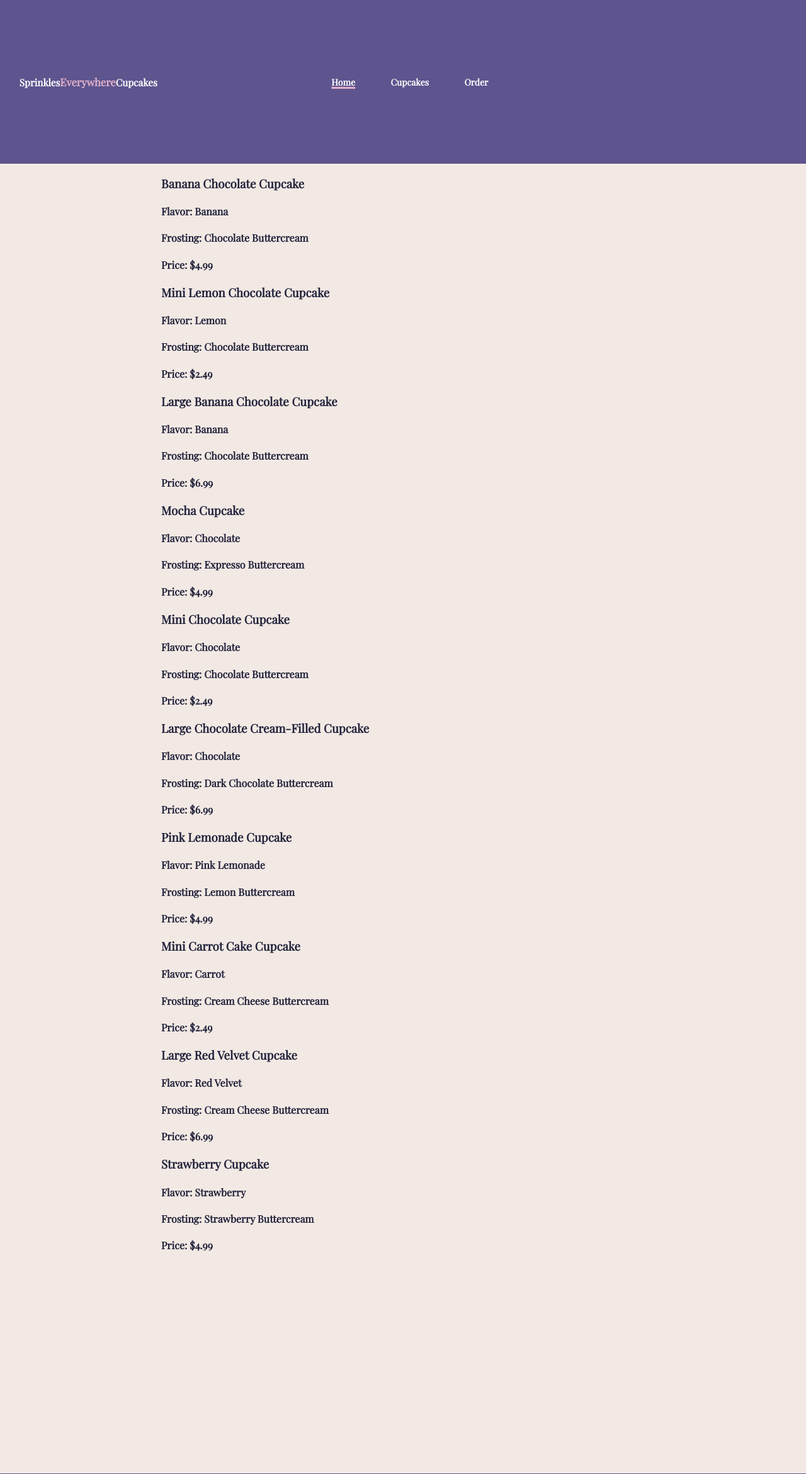
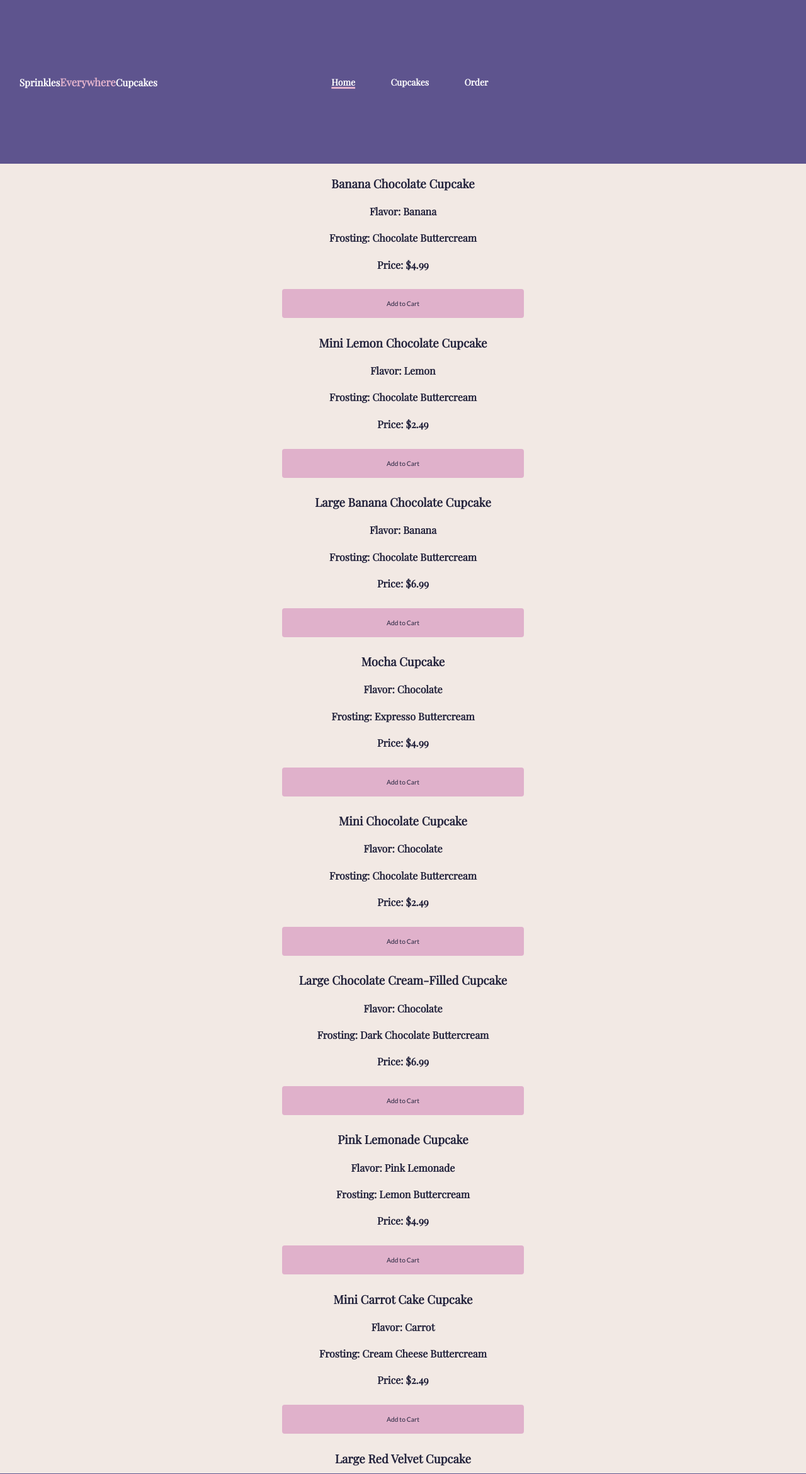
Before and after one commit to nydiamedina/py-proj-2, a Flask app: page / in a window 1280 px wide. Shown: the top 2341 px of the page at 63% size. Run offline with Flask 2, Linux system fonts and the light colour scheme.

Commit message:
Add 'Add to Cart functionality'

```diff
--- a/starter/cupcakes.py
+++ b/starter/cupcakes.py
@@ -113,6 +113,28 @@ def get_cupcakes(file):
         return reader
 
 
+def find_cupcake(file, name):
+    for cupcake in get_cupcakes(file):
+        if cupcake["name"] == name:
+            return cupcake
+    return None
+
+
+def add_cupcake_dictionary(file, cupcake):
+    with open(file, "a", newline="\n") as csvfile:
+        fieldnames = [
+            "size",
+            "name",
+            "price",
+            "flavor",
+            "frosting",
+            "sprinkles",
+            "filling",
+        ]
+        writer = csv.DictWriter(csvfile, fieldnames=fieldnames)
+        writer.writerow(cupcake)
+
+
 def add_cupcake(file, cupcake):
     with open(file, "a", newline="\n") as csvfile:
         fieldnames = [
--- a/starter/orders.csv
+++ b/starter/orders.csv
@@ -1 +1,3 @@
-size,name,price,flavor,frosting,sprinkles,filling
+size,name,price,flavor,frosting,sprinkles,fillingregular,Banana Chocolate Cupcake,4.99,Banana,Chocolate Buttercream,"['Banana', 'Chocolate Marshmallow', 'Mocha', 'Strawberry']",Melted Chocolate
+regular,Banana Chocolate Cupcake,4.99,Banana,Chocolate Buttercream,"['Banana', 'Chocolate Marshmallow', 'Mocha', 'Strawberry']",Melted Chocolate
+mini,Mini Lemon Chocolate Cupcake,2.49,Lemon,Chocolate Buttercream,"['Lemon', 'Orange', 'Lime']",
--- a/starter/server.py
+++ b/starter/server.py
@@ -1,17 +1,17 @@
-from flask import Flask, render_template
-from cupcakes import get_cupcakes
+from flask import Flask, render_template, url_for, redirect
+from cupcakes import get_cupcakes, find_cupcake, add_cupcake_dictionary
 
 app = Flask(__name__)
 
 
 @app.route("/")
 def home():
-    return render_template("index.html", cupcakes = get_cupcakes("cupcakes.csv"))
+    return render_template("index.html", cupcakes=get_cupcakes("cupcakes.csv"))
 
 
 @app.route("/cupcakes")
 def all_cupcakes():
-    return render_template("cupcakes.html", cupcakes = get_cupcakes("cupcakes.csv"))
+    return render_template("cupcakes.html", cupcakes=get_cupcakes("cupcakes.csv"))
 
 
 @app.route("/cupcake-individual")
@@ -24,6 +24,17 @@ def order():
     return render_template("order.html")
 
 
+@app.route("/add-cupcake/<name>")
+def add_cupcake(name):
+    cupcake = find_cupcake("cupcakes.csv", name)
+
+    if cupcake:
+        add_cupcake_dictionary("orders.csv", cupcake)
+        return redirect(url_for("home"))
+    else:
+        return "Sorry cupcake not found."
+
+
 if __name__ == "__main__":
     app.env = "development"
     app.run(debug=True, port=8000, host="localhost")
--- a/starter/static/styles.css
+++ b/starter/static/styles.css
@@ -78,6 +78,23 @@ body {
 #cupcakes-container {
   overflow:scroll;
   overflow-x:hidden;
+  text-align: center;
+}
+
+.btn.btn-primary {
+  width: 50%;
+  margin: 1%;
+  background-color: #e0b1cb;
+  border: 2px solid #e0b1cb;
+  border-radius: 4px;
+  padding: 15px 32px;
+  text-align: center;
+  text-decoration: none;
+  display: inline-block;
+  color: #22223B;
+  font-size: 0.8vw;
+  font-family: 'Lato', sans-serif;
+  cursor: pointer;
 }
 
 footer {
--- a/starter/templates/index.html
+++ b/starter/templates/index.html
@@ -26,6 +26,9 @@
             <h4>Flavor: {{ cupcake["flavor"] }}</h4>
             <h4>Frosting: {{ cupcake["frosting"] }}</h4>
             <h4><b>Price: ${{ cupcake["price"] }}</b></h4>
+            <a href="{{ url_for('add_cupcake', name=cupcake['name']) }}">
+                <button class='btn btn-primary'>Add to Cart</button>
+            </a>
         {% endfor %}
       </div>
     </div>
```
